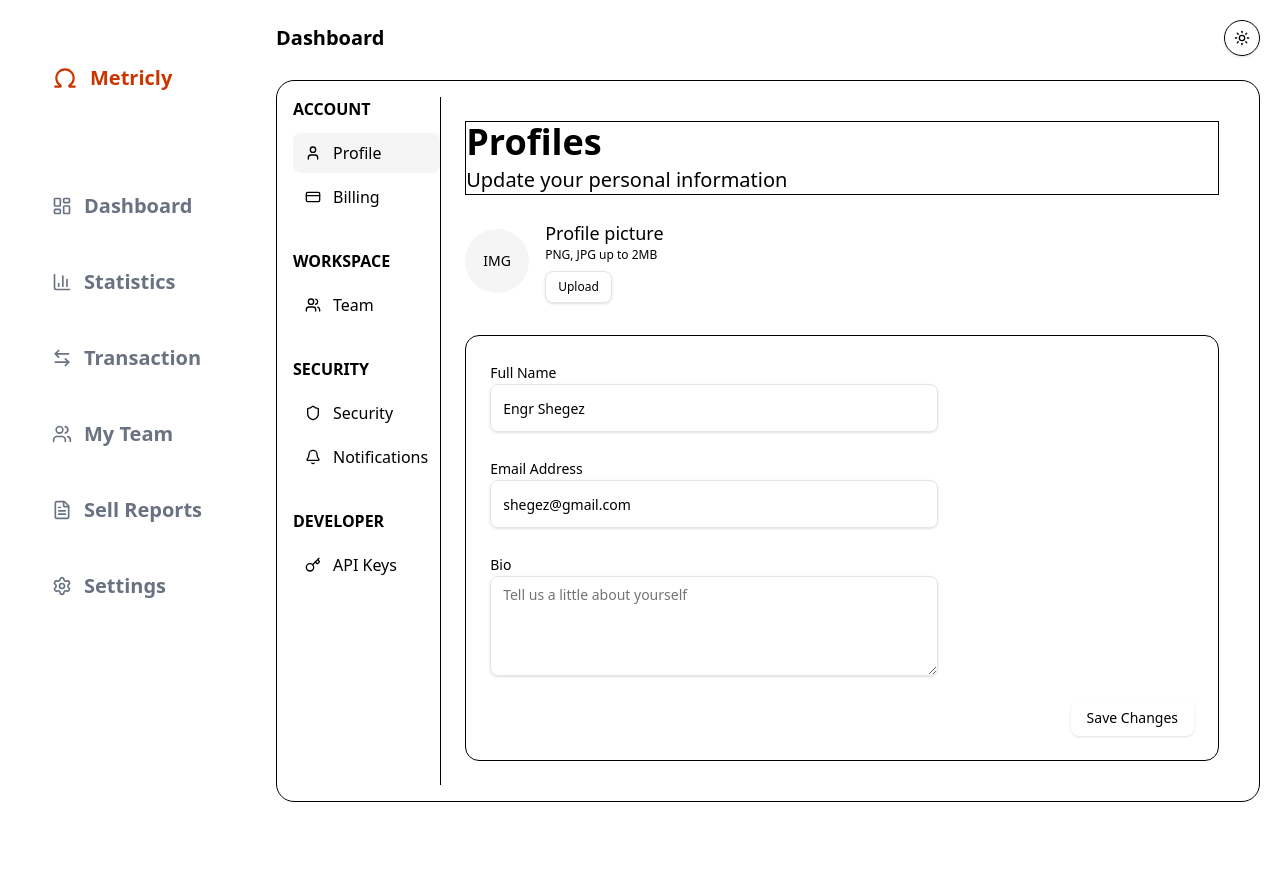
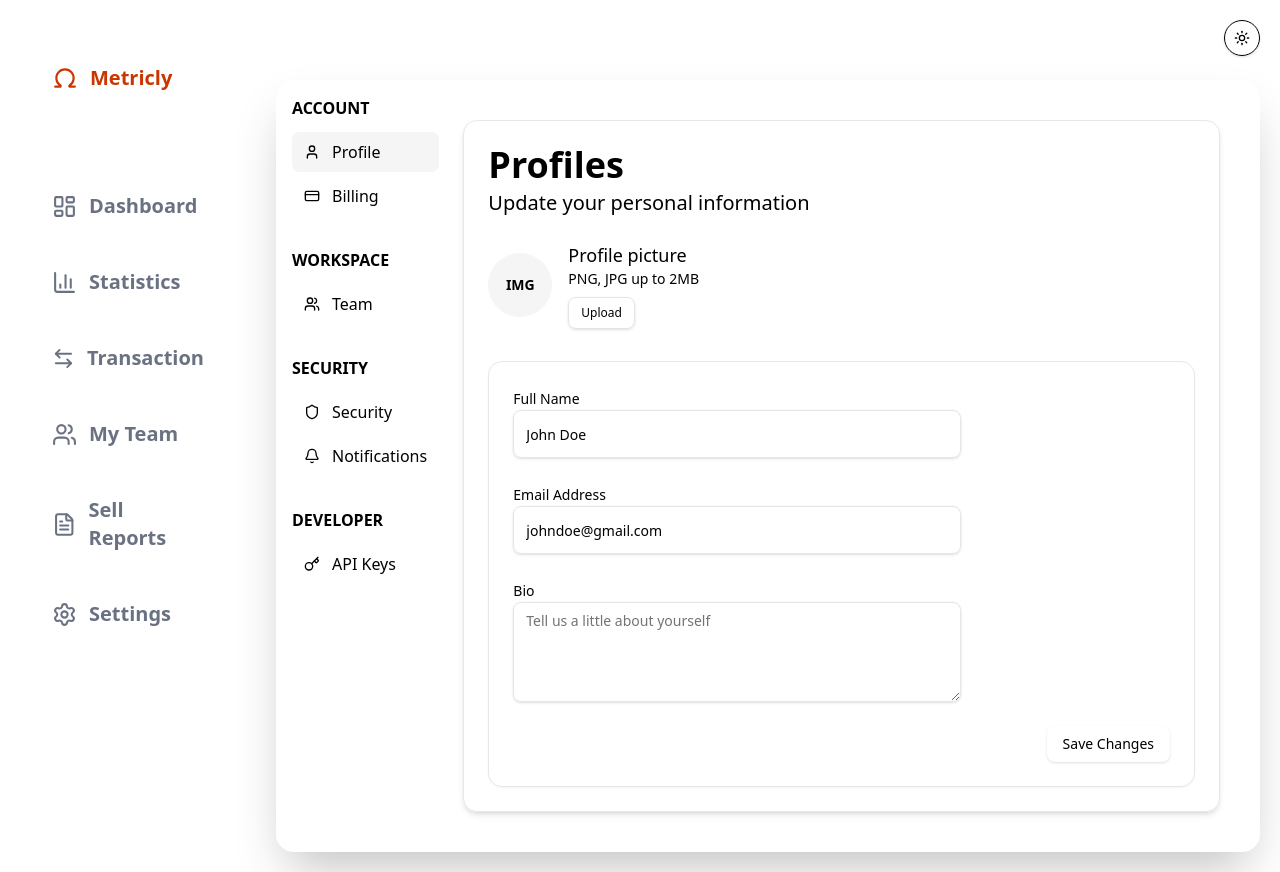
Before and after one commit to Engr-Shegez/metricly, a Next.js app: page /dashboard/settings/profile in a window 1280 px wide. Before the commit the page ends 822 px from the top, so only its background shows below. Built offline with nearby package versions, Linux system fonts and the light colour scheme.

Commit message:
"feat: refactor settings page"

```diff
--- a/src/app/dashboard/layout.tsx
+++ b/src/app/dashboard/layout.tsx
@@ -23,13 +23,13 @@ const DashboardLayout = ({ children }: { children: ReactNode }) => {
               <Menu size={26} />
             </button>
 
-            <h1 className="text-xl font-semibold">Dashboard</h1>
+            {/* <h1 className="text-xl font-semibold">Dashboard</h1> */}
           </div>
 
           <ThemeToggle />
         </header>
 
-        <div className="rounded-2xl border bg-card p-4 shadow-soft-card">
+        <div className="rounded-2xl  border-gray-200 shadow-2xl bg-card p-4 shadow-soft-card">
           {children}
         </div>
       </main>
--- a/src/app/dashboard/reports/page.tsx
+++ b/src/app/dashboard/reports/page.tsx
@@ -74,7 +74,7 @@ const SalesPage = () => {
   ];
 
   return (
-    <div className="space-y-8">
+    <div className="space-y-8 ">
       {/* Header */}
       <div>
         <h1 className="text-3xl font-bold">Sales Reports</h1>
--- a/src/app/dashboard/settings/layout.tsx
+++ b/src/app/dashboard/settings/layout.tsx
@@ -6,7 +6,7 @@ const SettingsLayout = ({ children }: { children: React.ReactNode }) => {
   return (
     <div className="flex ">
       {/* desktop sidebar */}
-      <div className="border-r w-44">
+      <div className=" w-44">
         <SettingsSidebar />
       </div>
       <div className=" flex flex-col">
--- a/src/app/dashboard/settings/profile/page.tsx
+++ b/src/app/dashboard/settings/profile/page.tsx
@@ -3,12 +3,12 @@ import React from "react";
 
 const SettingsContent = () => {
   const user = {
-    name: "Engr Shegez",
-    email: "shegez@gmail.com",
+    name: "John Doe",
+    email: "johndoe@gmail.com",
   };
   return (
-    <div className="space-y-6">
-      <div className="border w-full">
+    <div className="rounded-xl border p-6 border-gray-200 shadow-md space-y-6 ">
+      <div className="w-full">
         <h1 className="text-4xl font-semibold">Profiles</h1>
         <p className="text-muted-foreground text-xl mt-1">
           Update your personal information
--- a/src/components/layout/Sidebar.tsx
+++ b/src/components/layout/Sidebar.tsx
@@ -66,7 +66,7 @@ const Sidebar = ({ open, setOpen }: Props) => {
                   : "text-gray-500"
               }`}
             >
-              <LayoutDashboard size={20} />
+              <LayoutDashboard size={25} />
               Dashboard
             </Link>
           </nav>
@@ -79,7 +79,7 @@ const Sidebar = ({ open, setOpen }: Props) => {
                   : "text-gray-500"
               }`}
             >
-              <BarChart3 size={20} />
+              <BarChart3 size={25} />
               Statistics
             </Link>
           </nav>
@@ -92,7 +92,7 @@ const Sidebar = ({ open, setOpen }: Props) => {
                   : "text-gray-500"
               }`}
             >
-              <ArrowLeftRight size={20} />
+              <ArrowLeftRight size={25} />
               Transaction
             </Link>
           </nav>
@@ -105,7 +105,7 @@ const Sidebar = ({ open, setOpen }: Props) => {
                   : "text-gray-500"
               }`}
             >
-              <Users size={20} />
+              <Users size={25} />
               My Team
             </Link>
           </nav>
@@ -118,7 +118,7 @@ const Sidebar = ({ open, setOpen }: Props) => {
                   : "text-gray-500"
               }`}
             >
-              <FileText size={20} />
+              <FileText size={25} />
               Sell Reports
             </Link>
           </nav>
@@ -131,7 +131,7 @@ const Sidebar = ({ open, setOpen }: Props) => {
                   : "text-gray-500"
               }`}
             >
-              <Settings size={20} />
+              <Settings size={25} />
               Settings
             </Link>
           </nav>
--- a/src/components/layout/profile-form.tsx
+++ b/src/components/layout/profile-form.tsx
@@ -34,13 +34,13 @@ export default function ProfileForm({ user }: Props) {
     <div className="space-y-8 ">
       {/* Avatar Section */}
       <div className="flex items-center gap-4">
-        <div className="h-16 w-16 rounded-full p-4 bg-muted flex items-center justify-center text-sm">
+        <div className="h-16 w-16 rounded-full p-4 bg-muted flex items-center font-semibold justify-center text-sm">
           IMG
         </div>
 
         <div>
           <p className="text-lg font-medium">Profile picture</p>
-          <p className="text-xs text-muted-foreground">PNG, JPG up to 2MB</p>
+          <p className="text-sm text-muted-foreground">PNG, JPG up to 2MB</p>
 
           <Button variant="outline" size="sm" className="mt-2">
             Upload
@@ -49,7 +49,7 @@ export default function ProfileForm({ user }: Props) {
       </div>
 
       {/* Form Card */}
-      <div className="rounded-xl border p-6 space-y-6">
+      <div className="rounded-xl border border-gray-200 shadow-xs p-6 space-y-6">
         {/* Name */}
         <div className="space-y-2">
           <label className="text-sm font-medium">Full Name</label>
--- a/src/components/settings/settingsSidebar.tsx
+++ b/src/components/settings/settingsSidebar.tsx
@@ -1,89 +1,3 @@
-// "use client";
-// import Link from "next/link";
-// import { cn } from "@/lib/utils";
-// import { Sheet, SheetContent, SheetTrigger } from "@/components/ui/sheet";
-// import { Menu } from "lucide-react";
-// import { usePathname } from "next/navigation";
-// import { useState } from "react";
-
-// const navItems = [
-//   { name: "Profile", href: "/dashboard/settings" },
-//   { name: "Billing", href: "/dashboard/settings/billing" },
-//   { name: "Team", href: "/dashboard/settings/team" },
-//   { name: "Security", href: "/dashboard/settings/security" },
-//   { name: "Notification", href: "/dashboard/settings/notifications" },
-//   { name: "API Keys", href: "/dashboard/settings/api-keys" },
-// ];
-
-// type NavLinksProps = {
-//   pathname: string;
-//   onNavigate?: () => void;
-// };
-
-// const NavLinks = ({ pathname, onNavigate }: NavLinksProps) => (
-//   <nav className="flex flex-col gap-1">
-//     {navItems.map((item) => (
-//       <Link
-//         key={item.href}
-//         href={item.href}
-//         onClick={onNavigate}
-//         className={cn(
-//           "text-sm px-3 py-2 rounded-md transition-colors",
-//           pathname.startsWith(item.href)
-//             ? "bg-black text-white dark:bg-white dark:text-black"
-//             : "text-muted-foreground hover:bg-muted hover:text-foreground",
-//         )}
-//       >
-//         {item.name}
-//       </Link>
-//     ))}
-//   </nav>
-// );
-// const SettingsSidebar = ({ children }: { children: React.ReactNode }) => {
-//   const [open, setOpen] = useState(false);
-//   const pathname = usePathname();
-
-//   return (
-//     <div className="flex min-h-screen">
-//       {/* Desktop sidebar */}
-//       <aside className="hidden md:flex w-64 border-r bg-white/60 dark:bg-background backdrop-blur p-6 flex-col">
-//         <h2 className="text-sm font-semibold text-muted-foreground mb-6 uppercase tracking-wide">
-//           Settings
-//         </h2>
-//         <NavLinks pathname={pathname} />
-//       </aside>
-
-//       {/* Right Content Area */}
-//       <div className="flex-1 flex flex-col">
-//         {/* Mobile Top Bar */}
-//         <div className="lg:hidden items-center justify-between p-4 py-3 border-b bg-background/80 backdrop-blur">
-//           <Sheet open={open} onOpenChange={setOpen}>
-//             <SheetTrigger asChild>
-//               <button className="px-4 py-2 rounded-md bg-black text-white text-sm hover:opacity-90 transition">
-//                 <Menu className="w-5 h-5" />
-//               </button>
-//             </SheetTrigger>
-
-//             <SheetContent side="left" className="w-64 p-6">
-//               <h2 className="text-lg font-semibold mb-6">Settings</h2>
-//               <NavLinks pathname={pathname} onNavigate={() => setOpen(false)} />
-//             </SheetContent>
-//           </Sheet>
-//         </div>
-
-//         {/* Page Content */}
-//         <main className="flex-1 overflow-y-auto">
-//           <div className="max-w-3xl mx-auto w-full py-8 px-4 md:px-0">
-//             {children}
-//           </div>
-//         </main>
-//       </div>
-//     </div>
-//   );
-// };
-
-// export default SettingsSidebar;
-
 "use client";
 
 import Link from "next/link";
@@ -93,7 +7,7 @@ import clsx from "clsx";
 import { settingsNav } from "@/components/settings/settings-nav";
 
 type Props = {
-  onNavigate?: () => void; // 👈 for mobile close
+  onNavigate?: () => void; //  for mobile close
 };
 
 export default function SettingsSidebar({ onNavigate }: Props) {
```
